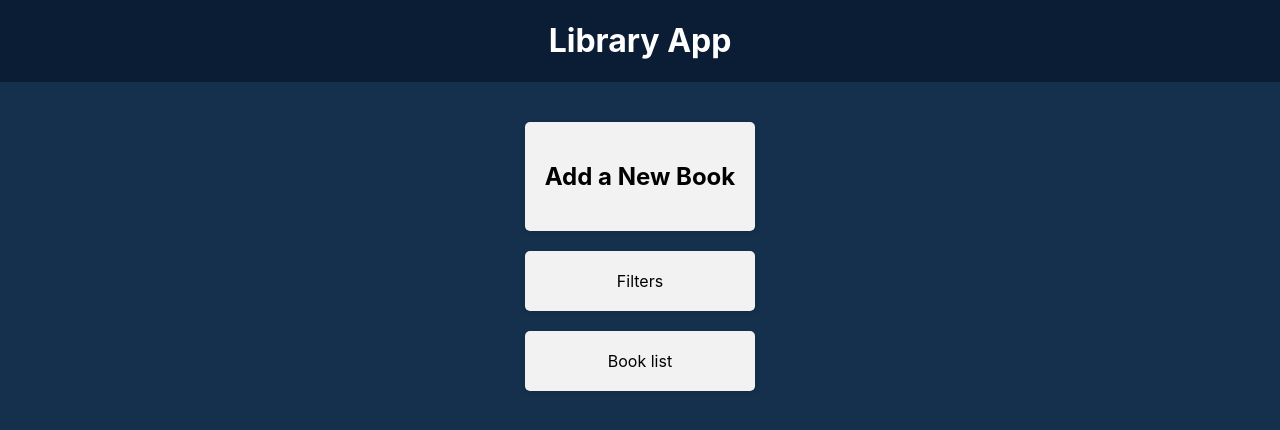
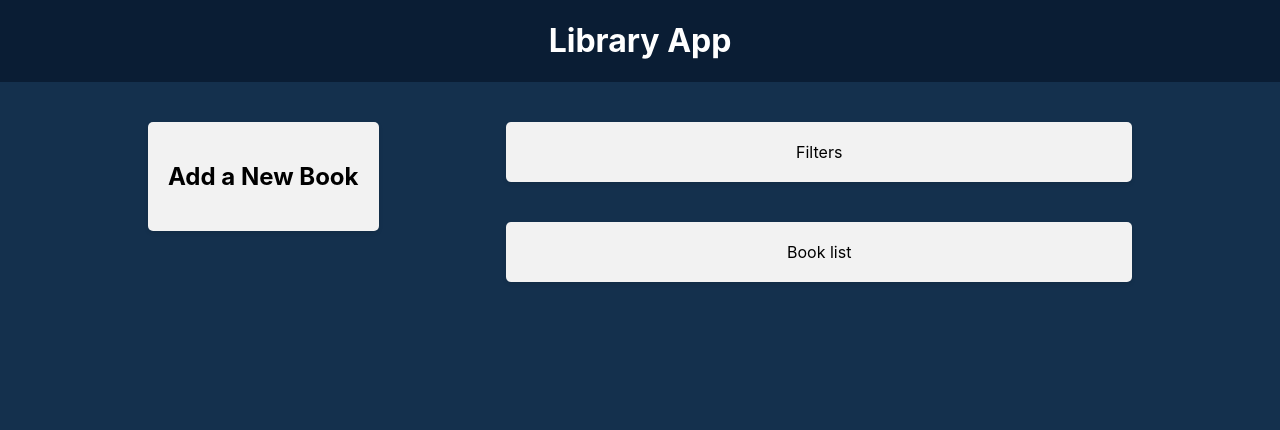
Before and after one commit to Valeriusdev/React-Redux-NodeJS-library-app, a React (Create React App) app in the folder client/: page / in a window 1280 px wide. Shown: the top 430 px of the page. Built offline with nearby package versions, Linux system fonts and the light colour scheme; the HTML template or start-up script is replaced by a standard one.

Commit message:
update App.js styling

```diff
--- a/client/src/App.css
+++ b/client/src/App.css
@@ -13,6 +13,28 @@
   margin-bottom: 20px;
 }
 
+.app-main {
+  display: flex;
+  justify-content: space-between;
+  width: 80%;
+  margin: 0 auto;
+}
+
+.app-left-column {
+  flex: 1;
+  flex-basis: 35%;
+  display: flex;
+  align-items: center;
+  align-self: flex-start;
+}
+
+.app-right-column {
+  flex: 1;
+  flex-basis: 65%;
+  display: flex;
+  flex-direction: column;
+}
+
 .app-block {
   padding: 20px;
   margin: 20px;
--- a/client/src/App.js
+++ b/client/src/App.js
@@ -9,11 +9,11 @@ function App() {
       <header className="app-header">
         <h1>Library App</h1>
       </header>
-      <main>
-        <div>
+      <main className="app-main">
+        <div className="app-left-column">
           <BookForm />
         </div>
-        <div>
+        <div className="app-right-column">
           <Filter />
           <Booklist />
         </div>
```
